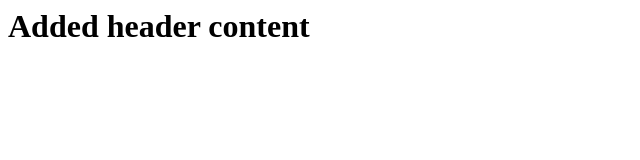
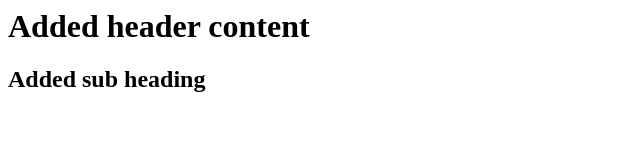
Before and after one commit to ksandhya1363-DevOps/fetch-pull_example, a plain HTML site: page index.html in a window 1280 px wide. Shown: the whole page, without its empty margins (0-640 px from the left). Drawn offline with Linux system fonts and the light colour scheme.

Commit message:
Added sub heading

```diff
--- a/index.html
+++ b/index.html
@@ -1 +1,3 @@
 <h1>Added header content</h1>
+
+<h2>Added sub heading</h2>
```
